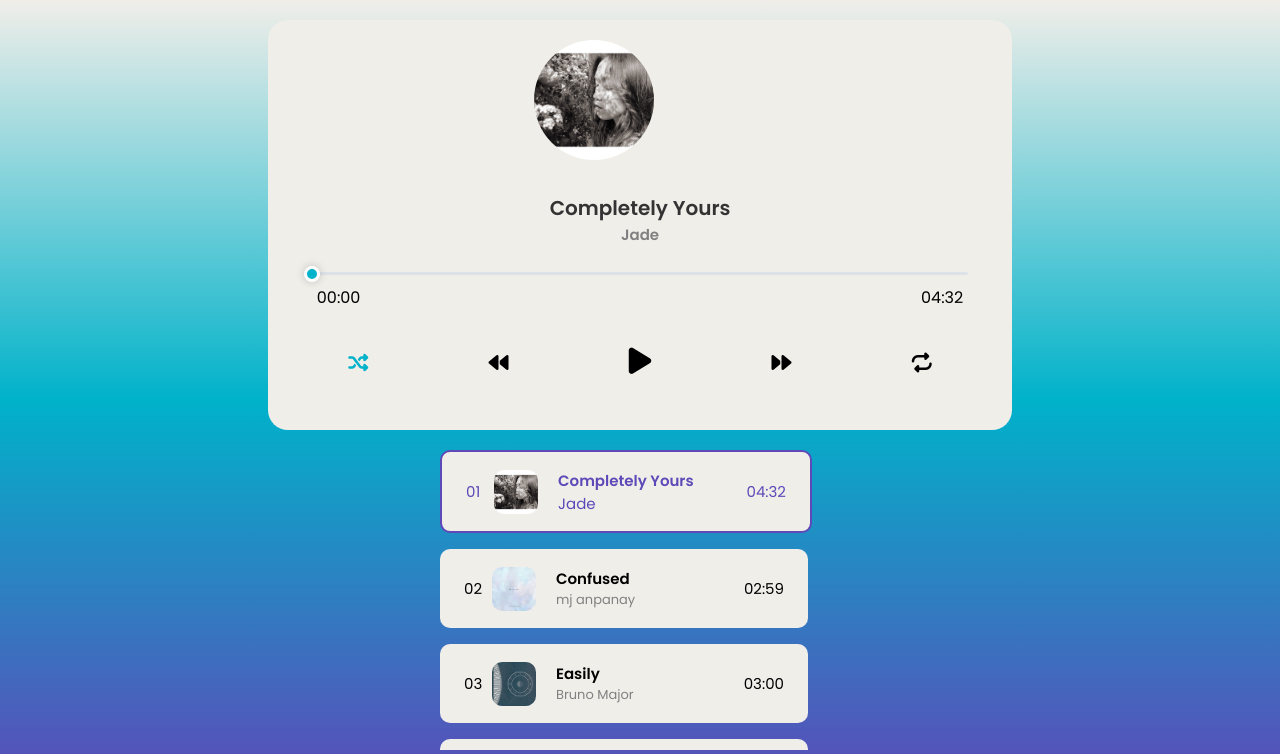
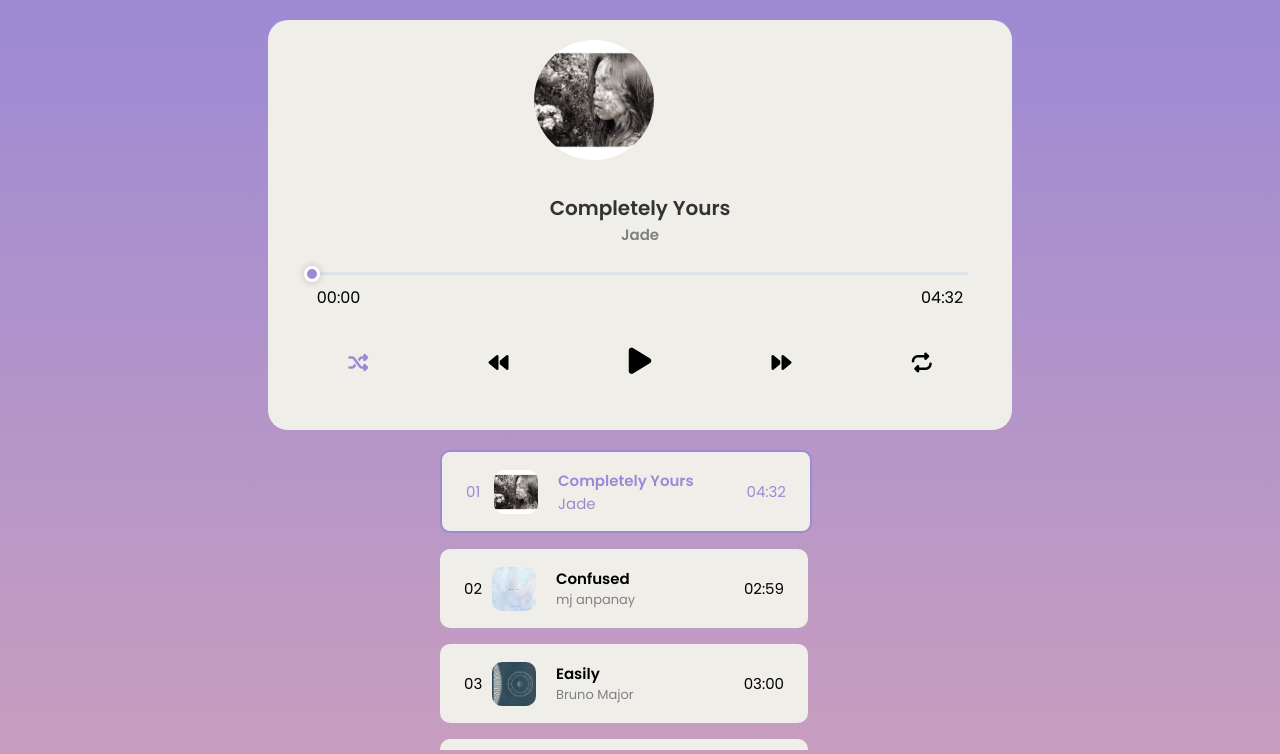
Before and after one commit to khduyentr/music_player, a plain HTML site: page index.html in a window 1280 px wide. Both pictures are taken after a click on the element 358 px from the left and 362 px from the top of the page. Drawn offline with Linux system fonts and the light colour scheme.

Commit message:
Update on background color

```diff
--- a/css/style.css
+++ b/css/style.css
@@ -2,6 +2,9 @@
     --primary-cloud: #F0EEE9;
     --primary-blue: #00B2CA;
     --primary-violet: #5F48B8;
+
+    --primary-purple: #9d8ad4;
+    --primary-pink: #ca9fbe;
 }
 
 *{
@@ -21,10 +24,16 @@ html {
 body{
     width: 100%;
     height: 100vh;
-    background-image: linear-gradient(
+    /* background-image: linear-gradient(
      #F0EEE9,
      #00B2CA,
-     #5F48B8);
+     #5F48B8); */
+
+    background-image: linear-gradient(
+        #9d8ad4,
+        #ca9fbe
+    );
+
     overflow: hidden;
 }
 
@@ -109,7 +118,7 @@ body{
     position: absolute;
     width: 15px;
     height: 15px;
-    background-color: var(--primary-blue);
+    background-color: var(--primary-purple);
     border-radius: 50%;
     border: 3px solid rgb(255, 255, 255);
     top: 50%;
@@ -120,7 +129,7 @@ body{
 }
 
 .time .process{
-    background-color: var(--primary-blue);
+    background-color: var(--primary-purple);
     width: 0%;
     height: inherit;
     border-radius: inherit;
@@ -150,11 +159,11 @@ body{
 
 .control-bar .btn:hover{
     opacity: 0.7;
-    color: var(--primary-blue);
+    color: var(--primary-purple);
 }
 
 .control-bar .btn.active{
-    color: var(--primary-blue);
+    color: var(--primary-purple);
 }
 
 
@@ -208,7 +217,7 @@ body{
 
 /* Handle on hover */
 .playlist::-webkit-scrollbar-thumb:hover {
-    background: var(--primary-violet);
+    background: var(--primary-pink);
     opacity: 0.5;
 }
 
@@ -224,8 +233,8 @@ body{
 }
 
 .song.active{
-    border: 2px solid var(--primary-violet);
-    color: var(--primary-violet);
+    border: 2px solid var(--primary-purple);
+    color: var(--primary-purple);
 }
 
 .song:active{
@@ -233,7 +242,7 @@ body{
 }
 
 .song.active .song__info .info .title p{
-    color: var(--primary-violet);;
+    color: var(--primary-purple);
     font-size: 15px;
 }
 
```
